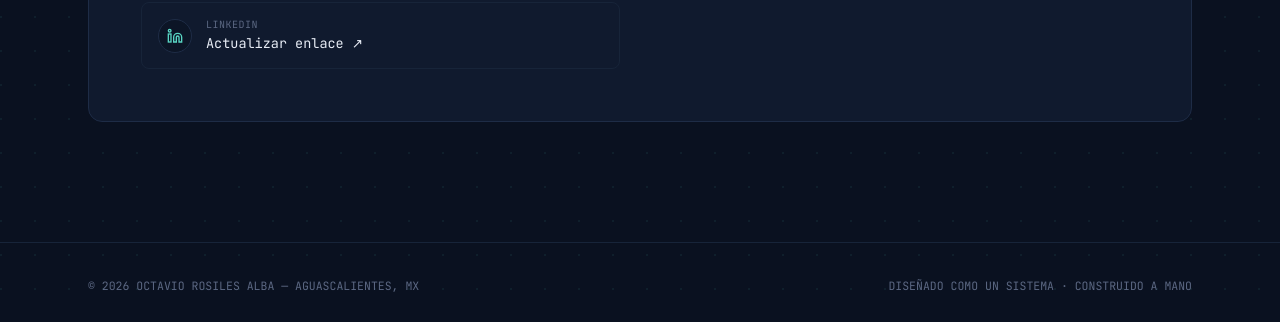
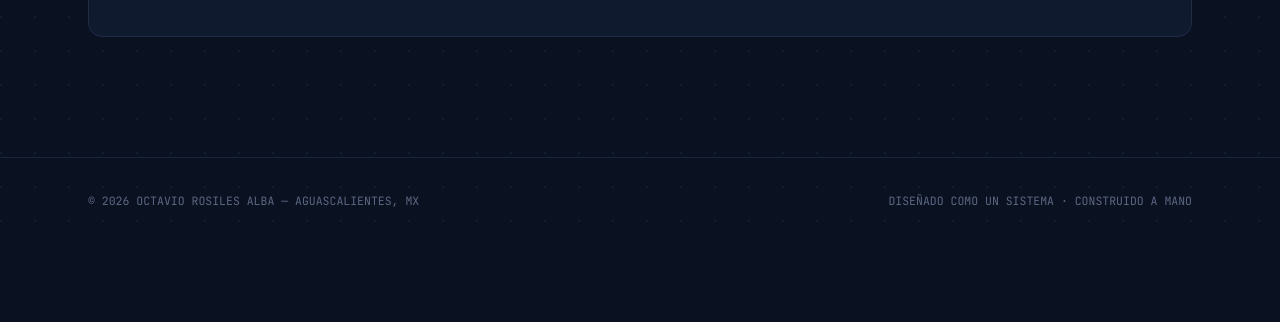
Before and after one commit to octavioalba94-ux/octavioalba94-ux.github.io, a plain HTML site: page index.html in a window 1280 px wide. Shown: the part 4268-4590 px from the top of the page. After the commit the page ends 4512 px from the top, so only its background shows below. Drawn offline with Linux system fonts and the light colour scheme.

Commit message:
Remove LinkedIn contact link from index.html
Removed LinkedIn contact link from the footer.

```diff
--- a/index.html
+++ b/index.html
@@ -596,10 +596,6 @@
                 <span class="ic"><svg viewBox="0 0 24 24" fill="none" stroke="currentColor" stroke-width="2"><path d="M9 19c-5 1.5-5-2.5-7-3m14 6v-3.9a3.4 3.4 0 0 0-1-2.6c3 0 6-2 6-5.5a4.4 4.4 0 0 0-1.2-3.2 4 4 0 0 0-.1-3.2s-1-.3-3.3 1.2a11.5 11.5 0 0 0-6 0C4.5 3 3.5 3.3 3.5 3.3a4 4 0 0 0-.1 3.2A4.4 4.4 0 0 0 2.2 9.7c0 3.5 3 5.5 6 5.5a3.4 3.4 0 0 0-1 2.6V21"/></svg></span>
                 <span class="meta"><span class="k">GitHub</span><span class="v">octavioalba94-ux</span></span>
               </a>
-              <a class="contact-link" href="#" target="_blank" rel="noopener">
-                <span class="ic"><svg viewBox="0 0 24 24" fill="none" stroke="currentColor" stroke-width="2"><path d="M16 8a6 6 0 0 1 6 6v7h-4v-7a2 2 0 0 0-2-2 2 2 0 0 0-2 2v7h-4v-7a6 6 0 0 1 6-6z"/><rect x="2" y="9" width="4" height="12"/><circle cx="4" cy="4" r="2"/></svg></span>
-                <span class="meta"><span class="k">LinkedIn</span><span class="v">Actualizar enlace ↗</span></span>
-              </a>
             </div>
           </div>
 
```
